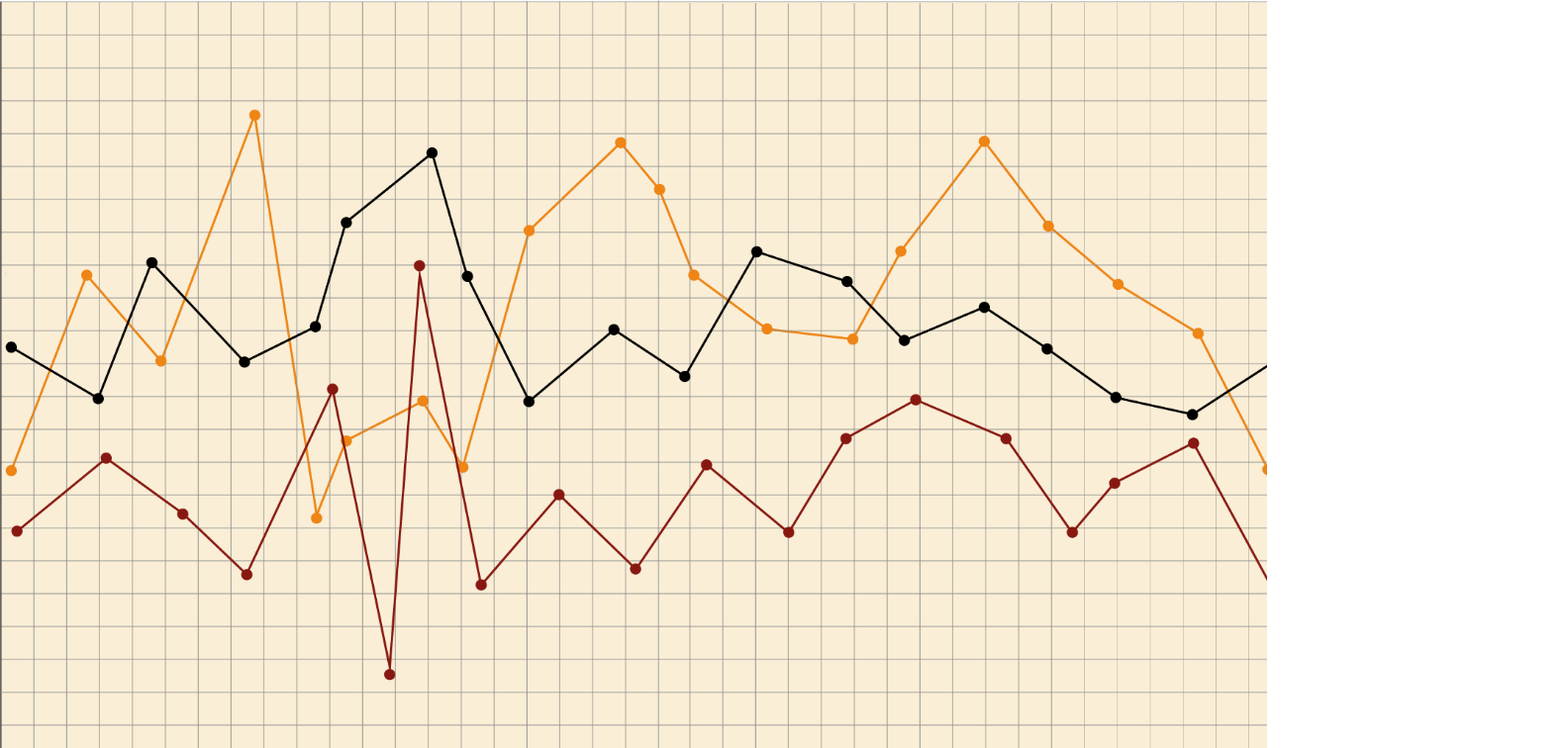
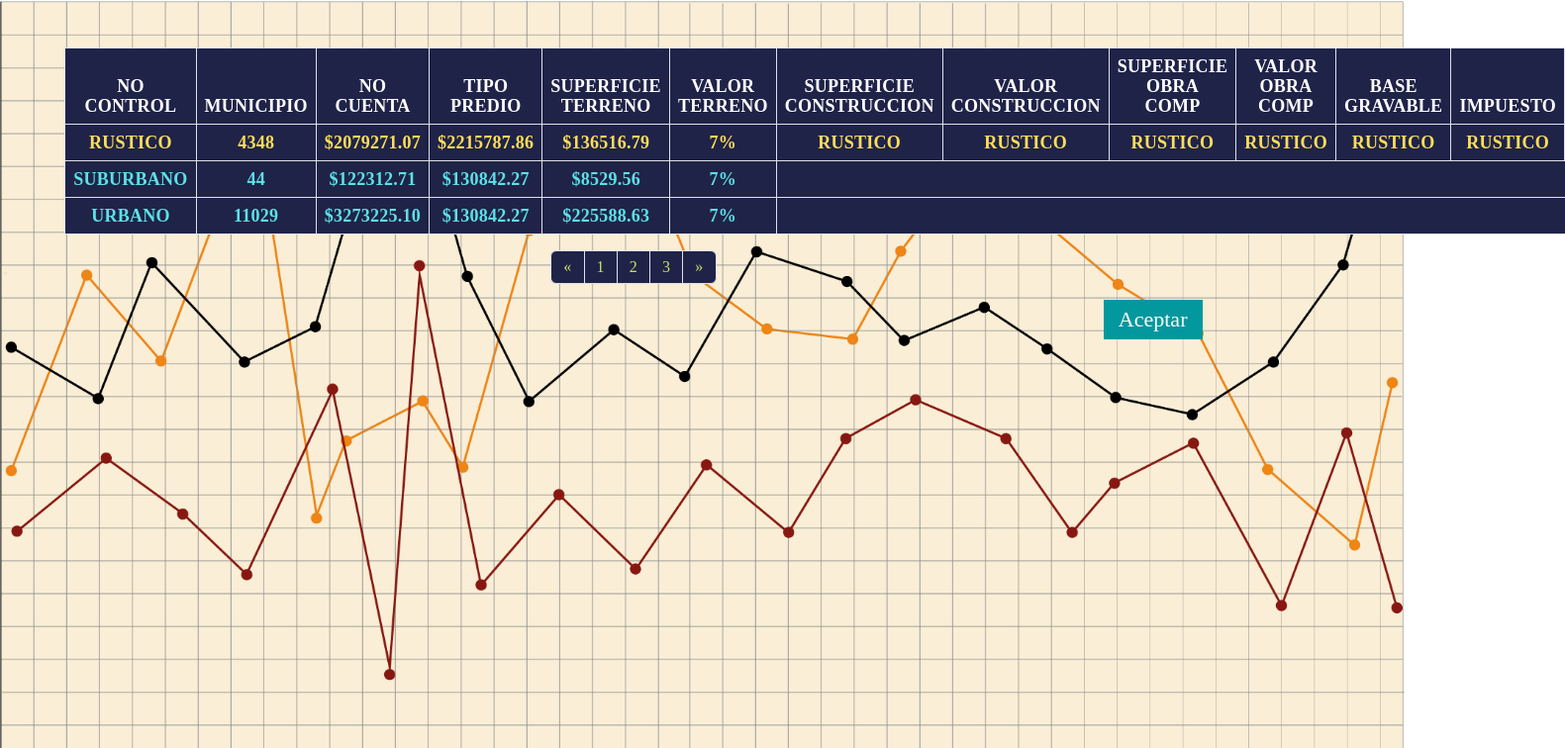
Before and after one commit to MoniLopez/SIPRE, an Angular app: page /padronPredial in a window 1280 px wide. Before the commit this address led to /. Shown: the top 756 px of the page at 99% size, 1581 px wide, since content can reach past the window. Built offline with nearby package versions, Linux system fonts and the light colour scheme.

Commit message:
Se crea componente padronPredial, se consume servicio para mostrar datos en tasas e incrementos si el status es PROCESO close #3

```diff
--- a/src/app/municipio/datos-municipio/datos-municipio.component.html
+++ b/src/app/municipio/datos-municipio/datos-municipio.component.html
@@ -185,7 +185,7 @@
           </table>
         </div>
         <div class="modal-footer">
-          <button type="button" class="btnMarino" style="color:#5CE1E6">Revaluar</button>
+          <button type="button" class="btnMarino" style="color:#5CE1E6" data-bs-dismiss="modal">Revaluar</button>
           <button type="submit" class="btnMarino" style="color:#C9E265" data-bs-toggle="modal" data-bs-target="#modalGuardar">Guardar</button>
         </div>
       </div>
@@ -193,7 +193,6 @@
   </div>
 
 <!-- Modal Guardar-->
-
 <div class="modal fade" id="modalGuardar" tabindex="-1" aria-labelledby="modalGuardar" aria-hidden="true">
     <div class="modal-dialog modal-lg modal-dialog-centered">
       <div class="modal-content estadisticas">
@@ -206,7 +205,7 @@
         </div>
         <div class="modal-footer">
           <button type="button" class="btnMarino" style="color:#5CE1E6" data-bs-dismiss="modal">Cancelar</button>
-          <button type="submit" class="btnMarino" style="color:#C9E265">Continuar</button>
+          <button type="submit" class="btnMarino" style="color:#C9E265" data-bs-dismiss="modal" (click)="guardaTasasIncrementos()">Continuar</button>
         </div>
       </div>
     </div>
--- a/src/app/municipio/datos-municipio/datos-municipio.component.ts
+++ b/src/app/municipio/datos-municipio/datos-municipio.component.ts
@@ -1,7 +1,8 @@
 import { Component, Input, OnChanges, SimpleChanges } from '@angular/core';
-import { FormBuilder, Validators } from '@angular/forms';
+import { FormBuilder, FormGroup, Validators } from '@angular/forms';
 import { ToastrService } from 'ngx-toastr';
 import { DatosMpioService } from '../../service/datos-mpio.service'; //Llama servicio que contiene los datos de tasas e incrementos
+import { Router } from '@angular/router'; //Redigir a otras vistas
 
 
 @Component({
@@ -11,7 +12,7 @@ import { DatosMpioService } from '../../service/datos-mpio.service'; //Llama ser
 })
 
 export class DatosMunicipioComponent implements OnChanges{
-  constructor(private builder: FormBuilder, private toastr: ToastrService, private service: DatosMpioService){
+  constructor(private builder: FormBuilder, private toastr: ToastrService, private service: DatosMpioService, private router: Router){
   }
 
   //Recibe datos provenientes del componente seleccion-municipio
@@ -57,19 +58,24 @@ export class DatosMunicipioComponent implements OnChanges{
   anioActualRus='';
   diferenciaRus='';
   porcentajeRus='';
-
   totalCuentasSub='';
   anioAnteriorSub='';
   anioActualSub='';
   diferenciaSub='';
   porcentajeSub='';
-
   totalCuentasUrb='';
   anioAnteriorUrb='';
   anioActualUrb='';
   diferenciaUrb='';
   porcentajeUrb='';
 
+  //Almacena datos propuestos
+  objetoAuxDatos=[];
+  cadenaDatos='';
+  objetoDatos:any;
+  cuotaMinima='';
+  rangoMax='';
+  rangoMin='';
 
 
   obtenerDatosServicio()
@@ -105,7 +111,64 @@ export class DatosMunicipioComponent implements OnChanges{
     this.service.verificaStatus(this.numMpio, 2023).subscribe(data1 => {
       this.objetoServicio = data1;
       this.statusMpio = this.objetoServicio[0].toUpperCase();
+      //Si el status está en proceso muestra los datos que previamente se ingresaron
+      if (this.statusMpio == 'PROCESO'){
+        console.log(this.statusMpio);
+        this.service.obtenDatos(this.numMpio, 2024).subscribe(data2=>{
+          this.objetoServicio = data2; //almacena los objetos que regresa el servicio obtenDatos
+          this.objetoAuxTasas = this.objetoServicio.Table; //Guarda unicamente los objetos que pertenecen a Table(tasas)
+          this.cadenaTasas = JSON.stringify(this.objetoAuxTasas); //Convierte en cadena los objetos
+          this.objetoTasas = JSON.parse(this.cadenaTasas); //Converte la cadena en un objeto tipo JSON para poder usar sus indices (posición)
+          //Obtiene datos de tasas propuestass
+          this.urbanoT = this.objetoTasas[0].urbano;
+          this.baldioT = this.objetoTasas[0].baldio;
+          this.rusticoT = this.objetoTasas[0].rustico;
+          this.suburbanoT = this.objetoTasas[0].suburbano;
+          this.industrialT = this.objetoTasas[0].industrial;
+          this.canteraT = this.objetoTasas[0].cantera;
+          //Obtener datos de Incrementos Propuestos
+          this.objetoAuxIncrementos = this.objetoServicio.Table1;
+          this.cadenaIncrementos = JSON.stringify(this.objetoAuxIncrementos);
+          this.objetoIncrementos = JSON.parse(this.cadenaIncrementos);
+          this.urbanoI = this.objetoIncrementos[0].IncrementoUrbano;
+          this.rusticoI = this.objetoIncrementos[0].IncrementoRústico;
+          this.construccionesI = this.objetoIncrementos[0].IncrementoConstrucciones;
+          //Obtiene datos de Cuotas Propuestas
+          this.objetoAuxDatos = this.objetoServicio.Table2;
+          this.cadenaDatos = JSON.stringify(this.objetoAuxDatos);
+          this.objetoDatos = JSON.parse(this.cadenaDatos);
+          this.cuotaMinima = this.objetoDatos[0].CuotaMinima;
+          this.rangoMax = this.objetoDatos[0].rangoFinal;
+          this.rangoMin = this.objetoDatos[0].rangoInicial;
+          //Asigna los valores al input de las tablas
+          this.tasasIncrementosForm.get('cuotaMinima')?.setValue(this.cuotaMinima);
+          this.tasasIncrementosForm.get('inicial')?.setValue(this.rangoMin);
+          this.tasasIncrementosForm.get('final')?.setValue(this.rangoMax);
+          this.tasasIncrementosForm.get('urbanoCons')?.setValue(this.urbanoT);
+          this.tasasIncrementosForm.get('urbanoBaldio')?.setValue(this.baldioT);
+          this.tasasIncrementosForm.get('rustico')?.setValue(this.rusticoT);
+          this.tasasIncrementosForm.get('suburbano')?.setValue(this.suburbanoT);
+          this.tasasIncrementosForm.get('incrementoUrbano')?.setValue(this.urbanoI);
+          this.tasasIncrementosForm.get('incrementoRustico')?.setValue(this.rusticoI);
+          this.tasasIncrementosForm.get('incrementoConstrucciones')?.setValue(this.construccionesI);
+        })
+      }
+      if (this.statusMpio == 'INICIAL'){
+        this.tasasIncrementosForm.get('cuotaMinima')?.setValue('');
+        this.tasasIncrementosForm.get('inicial')?.setValue('');
+        this.tasasIncrementosForm.get('final')?.setValue('');
+        this.tasasIncrementosForm.get('urbanoCons')?.setValue('');
+        this.tasasIncrementosForm.get('urbanoBaldio')?.setValue('');
+        this.tasasIncrementosForm.get('rustico')?.setValue('');
+        this.tasasIncrementosForm.get('suburbano')?.setValue('');
+        this.tasasIncrementosForm.get('incrementoUrbano')?.setValue('');
+        this.tasasIncrementosForm.get('incrementoRustico')?.setValue('');
+        this.tasasIncrementosForm.get('incrementoConstrucciones')?.setValue('');
+      }
     })
+
+
+
   }
 
   //Valida los campos del formulario tasas e incrementos
@@ -131,8 +194,7 @@ export class DatosMunicipioComponent implements OnChanges{
   });
 
   verificarDatos(){
-    console.log("Entra a verificarDatos");
-    if (this.tasasIncrementosForm.valid){ //Verificar que el formulario sea válido
+    /*if (this.tasasIncrementosForm.valid){ //Verificar que el formulario sea válido
       //Consume API para iniciar valuación
       this.service.valuarCuentas(this.tasasIncrementosForm.value).subscribe(data =>{
         this.objetoServicio=data;
@@ -169,10 +231,10 @@ export class DatosMunicipioComponent implements OnChanges{
     }else{
       //this.toastr.error('Verifique su información', 'Datos incorrectos');
       this.toastr.warning('Todos los campos deben estar llenos con números positivos', 'Verificar informacion'); //Estructura: 'Mensaje','Título'
-    }
+    }*/
   }
 
   guardaTasasIncrementos(){
-
+    this.router.navigate(['dashboard/municipios/padronPredial']); //Mueve a la pagina que indica el router
   }
 }
--- a/src/app/municipio/municipio-routing.module.ts
+++ b/src/app/municipio/municipio-routing.module.ts
@@ -2,10 +2,12 @@ import { NgModule } from '@angular/core';
 import { RouterModule, Routes } from '@angular/router';
 import { SeleccionMunicipioComponent } from './seleccion-municipio/seleccion-municipio.component';
 import { DatosMunicipioComponent } from './datos-municipio/datos-municipio.component';
+import { PadronPredialComponent } from './padron-predial/padron-predial.component';
 
 const routes: Routes = [
   { path: 'selecMpio', component: SeleccionMunicipioComponent },
-  { path: 'municipio/:id', component: DatosMunicipioComponent }
+  { path: 'padronPredial', component: PadronPredialComponent},
+  { path: 'municipio/:id', component: DatosMunicipioComponent } //Verificar si se usa o no
 ];
 
 @NgModule({
--- a/src/app/municipio/municipio.module.ts
+++ b/src/app/municipio/municipio.module.ts
@@ -6,12 +6,14 @@ import { DatosMunicipioComponent } from './datos-municipio/datos-municipio.compo
 import { ReactiveFormsModule } from '@angular/forms'; //Permite usar fromGroup
 
 import { MatCardModule } from '@angular/material/card';
+import { PadronPredialComponent } from './padron-predial/padron-predial.component';
 
 
 @NgModule({
   declarations: [
     SeleccionMunicipioComponent,
-    DatosMunicipioComponent
+    DatosMunicipioComponent,
+    PadronPredialComponent
   ],
   imports: [
     CommonModule,
--- /dev/null
+++ b/src/app/municipio/padron-predial/padron-predial.component.css
@@ -0,0 +1,26 @@
+.contenido {
+    background: #1F2348;
+}
+
+.btnVerde{
+    background: #03989E;
+    font-size: 22px;
+    color: #FFFFFF;
+    font-family: 'Jomolhari';
+    border: solid #03989E;
+    word-wrap: break-word;
+    width: 100px;
+    height: 40px;
+}
+
+.btnVerde:hover{
+    cursor: pointer;
+    color: #1F2348;
+    background: #C9E265;
+    font-weight: bold;
+    border: solid #C9E265;
+}
+.page-link:hover {
+    font-weight: bold;
+    color: #FE6B4B;;
+}
--- /dev/null
+++ b/src/app/municipio/padron-predial/padron-predial.component.html
@@ -0,0 +1,73 @@
+<div class="container-fluid mt-5 col-11">
+    <table class="table align-middle table-bordered contenido text-center">
+      <thead>
+          <tr>
+              <th class="letraBlanca" style="font-size: 18px;">NO CONTROL</th>
+              <th class="letraBlanca" style="font-size: 18px;">MUNICIPIO</th>
+              <th class="letraBlanca" style="font-size: 18px;">NO CUENTA</th>
+              <th class="letraBlanca" style="font-size: 18px;">TIPO PREDIO</th>
+              <th class="letraBlanca" style="font-size: 18px;">SUPERFICIE TERRENO</th>
+              <th class="letraBlanca" style="font-size: 18px;">VALOR TERRENO</th>
+              <th class="letraBlanca" style="font-size: 18px;">SUPERFICIE CONSTRUCCION</th>
+              <th class="letraBlanca" style="font-size: 18px;">VALOR CONSTRUCCION</th>
+              <th class="letraBlanca" style="font-size: 18px;">SUPERFICIE OBRA COMP</th>
+              <th class="letraBlanca" style="font-size: 18px;">VALOR OBRA COMP</th>
+              <th class="letraBlanca" style="font-size: 18px;">BASE GRAVABLE</th>
+              <th class="letraBlanca" style="font-size: 18px;">IMPUESTO</th>
+          </tr>
+      </thead>
+      <tbody>
+          <tr>
+              <th class="letraAmarilla" style="font-size: 18px;">RUSTICO</th>
+              <th class="letraAmarilla" style="font-size: 18px;">4348</th>
+              <th class="letraAmarilla" style="font-size: 18px;">$2079271.07</th>
+              <th class="letraAmarilla" style="font-size: 18px;">$2215787.86</th>
+              <th class="letraAmarilla" style="font-size: 18px;">$136516.79</th>
+              <th class="letraAmarilla" style="font-size: 18px;">7%</th>
+              <th class="letraAmarilla" style="font-size: 18px;">RUSTICO</th>
+              <th class="letraAmarilla" style="font-size: 18px;">RUSTICO</th>
+              <th class="letraAmarilla" style="font-size: 18px;">RUSTICO</th>
+              <th class="letraAmarilla" style="font-size: 18px;">RUSTICO</th>
+              <th class="letraAmarilla" style="font-size: 18px;">RUSTICO</th>
+              <th class="letraAmarilla" style="font-size: 18px;">RUSTICO</th>
+          </tr>
+          <tr>
+            <th class="letraTurquesa" style="font-size: 18px;">SUBURBANO</th>
+            <th class="letraTurquesa" style="font-size: 18px;">44</th>
+            <th class="letraTurquesa" style="font-size: 18px;">$122312.71</th>
+            <th class="letraTurquesa" style="font-size: 18px;">$130842.27</th>
+            <th class="letraTurquesa" style="font-size: 18px;">$8529.56</th>
+            <th class="letraTurquesa" style="font-size: 18px;">7%</th>
+          </tr>
+          <tr>
+            <th class="letraTurquesa" style="font-size: 18px;">URBANO</th>
+            <th class="letraTurquesa" style="font-size: 18px;">11029</th>
+            <th class="letraTurquesa" style="font-size: 18px;">$3273225.10</th>
+            <th class="letraTurquesa" style="font-size: 18px;">$130842.27</th>
+            <th class="letraTurquesa" style="font-size: 18px;">$225588.63</th>
+            <th class="letraTurquesa" style="font-size: 18px;">7%</th>
+          </tr>
+      </tbody>
+    </table>
+
+    <nav aria-label="ResultadosValuacion">
+        <ul class="pagination justify-content-center">
+            <li class="page-item">
+            <a class="page-link contenido letraVerde" href="#" aria-label="Previous">
+                <span aria-hidden="true">&laquo;</span>
+            </a>
+            </li>
+            <li class="page-item"><a class="page-link contenido letraVerde" href="#">1</a></li>
+            <li class="page-item"><a class="page-link contenido letraVerde" href="#">2</a></li>
+            <li class="page-item"><a class="page-link contenido letraVerde" href="#">3</a></li>
+            <li class="page-item">
+            <a class="page-link contenido letraVerde" href="#" aria-label="Next">
+                <span aria-hidden="true">&raquo;</span>
+            </a>
+            </li>
+        </ul>
+    </nav>
+    <div>
+        <button type="submit" class="btnVerde" style="float: right;" (click)="btnAceptar()">Aceptar</button>
+    </div>
+  </div>
--- /dev/null
+++ b/src/app/municipio/padron-predial/padron-predial.component.ts
@@ -0,0 +1,15 @@
+import { Component } from '@angular/core';
+import { Router } from '@angular/router'; //Redigir a otras vistas
+
+@Component({
+  selector: 'app-padron-predial',
+  templateUrl: './padron-predial.component.html',
+  styleUrls: ['./padron-predial.component.css']
+})
+export class PadronPredialComponent {
+  constructor(private router: Router){}
+
+  btnAceptar(){
+    this.router.navigate(['dashboard/municipios/selecMpio']); //Mueve a la pagina que indica el router
+  }
+}
--- a/src/app/municipio/seleccion-municipio/seleccion-municipio.component.css
+++ b/src/app/municipio/seleccion-municipio/seleccion-municipio.component.css
@@ -22,7 +22,11 @@
 }
 
 .btnMpio:hover{
-  overflow: visible;
+  cursor: pointer;
+  color: #FFFFFF;
+  background: #593677;
+  font-weight: bold;
+  border: solid #593677;
 }
 
 .btnNaranja {
--- a/src/app/pages/pages.component.html
+++ b/src/app/pages/pages.component.html
@@ -2,7 +2,7 @@
   <img class="float-start mt-1 ms-5" style="width: 90px; height: 100px;" src="./assets/logo.png" />
   <ul class="nav ms-auto mb-2 mb-lg-0">
     <li class="nav-item">
-      <a class="nav-link letraBlanca" (click)="enviarVisible()">Inicio</a>
+      <a class="nav-link letraBlanca" (click)="enviarVisible()" >Inicio</a>
     </li>
     <li class="nav-item">
       <a class="nav-link letraBlanca">Usuario</a>
--- a/src/app/pages/pages.component.ts
+++ b/src/app/pages/pages.component.ts
@@ -13,5 +13,6 @@ export class PagesComponent {
   enviarVisible(){
     const visible = 1;
     this.service.enviarVisible(visible);
+    this.router.navigate(['dashboard/municipios/selecMpio']); //Regresa al inicio
   }
 }
```
Also changed, not shown: src/app/municipio/datos-municipio/datos-municipio.component.css (+16 -0 lines), 1 other file (tests, documents, lock files or other folders).
